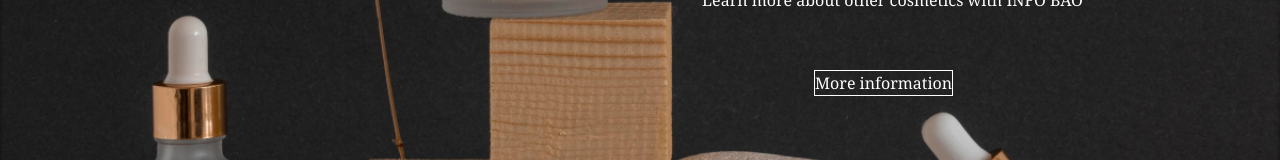
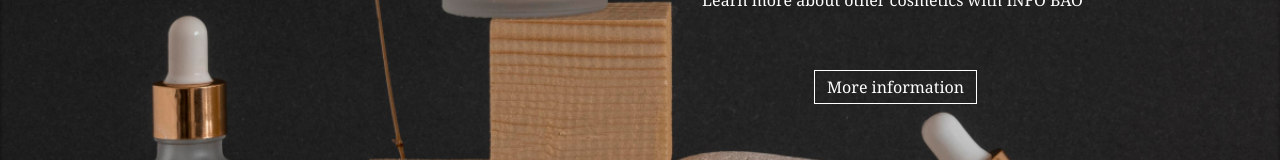
Before and after one commit to Farwa-Kanwal-123/figma-template-copy, a Next.js app: page / in a window 1280 px wide. Shown: the part 314-474 px from the top of the page. Built offline with nearby package versions, Linux system fonts and the light colour scheme.

Commit message:
add some padding in button of hero section

```diff
--- a/src/app/components/Hero.tsx
+++ b/src/app/components/Hero.tsx
@@ -25,7 +25,7 @@ const Hero = () => {
           </div>
           {/* button */}
           <div className="mt-[58px] pl-[112px]">
-            <button className="border-[1px] border-white">More information</button>
+            <button className="border-[1px] border-white p-1 px-3">More information</button>
           </div>
         </div>
       </div>
```
